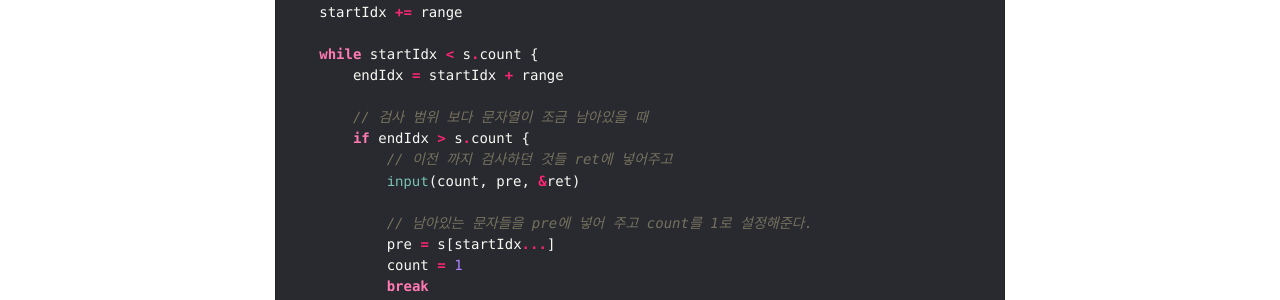
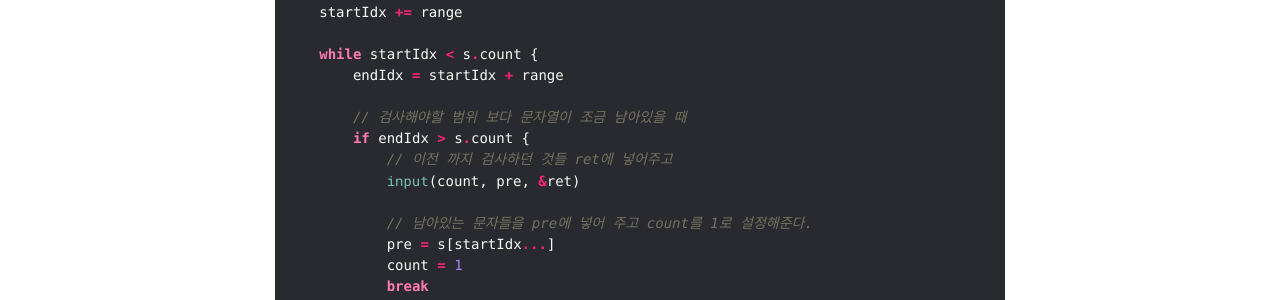
Before and after one commit to ghis22130/ghis22130.github.io, a Jekyll site: the page built from _posts/Swift/2021-09-16-프로그래머스_문자열 압축.md, in a window 1280 px wide and 900 px high, scrolled down 1726 px. Shown: the part 151-451 px from the top of the window. Built offline with Jekyll 4.4.1, drawn with Linux system fonts in a browser that asks for light colours; nearby versions of some CDN libraries; some web fonts are replaced.

```diff
--- a/_posts/Swift/2021-09-16-프로그래머스_문자열 압축.md
+++ b/_posts/Swift/2021-09-16-프로그래머스_문자열 압축.md
@@ -69,7 +69,7 @@
     while startIdx < s.count {
         endIdx = startIdx + range
 
-        // 검사 범위 보다 문자열이 조금 남아있을 때
+        // 검사해야할 범위 보다 문자열이 조금 남아있을 때
         if endIdx > s.count {
             // 이전 까지 검사하던 것들 ret에 넣어주고
             input(count, pre, &ret)
```
